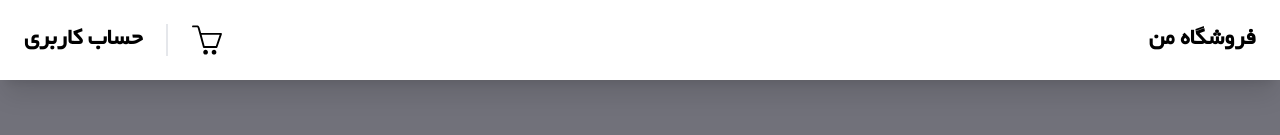
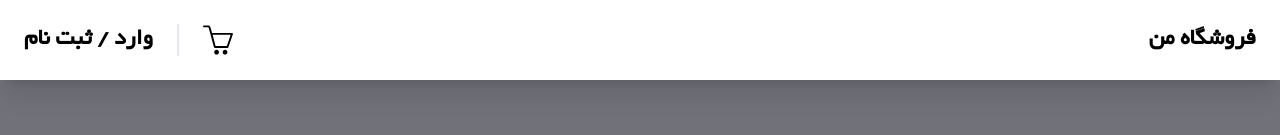
Before and after one commit to ghiyaee/my-shopping, a Next.js app: page / in a window 1280 px wide. Shown: the top 135 px of the page. Built offline with nearby package versions, Linux system fonts and the light colour scheme.

Commit message:
update header

```diff
--- a/components/Header.jsx
+++ b/components/Header.jsx
@@ -5,7 +5,8 @@ import { SlBasket } from 'react-icons/sl';
 
 const Header = () => {
   const { state, dispatch } = useContext(MyContext)
-  const {cart}=state
+  const { cart, users } = state;
+  const { newItem } = users;
     return (
       <header
         className="h-14 w-full shadow-xl
@@ -27,7 +28,11 @@ const Header = () => {
           </div>
           <div className="border bg-zinc-900 h-8 ml-2"></div>
           <Link href={'/login'}>
-            <div className="sm:p-4">حساب کاربری</div>
+            {newItem ? (
+              <div className="sm:p-4">کاربر: {newItem.user }</div>
+            ) : (
+              <div className="sm:p-4">وارد / ثبت نام</div>
+            )}
           </Link>
         </nav>
       </header>
```
